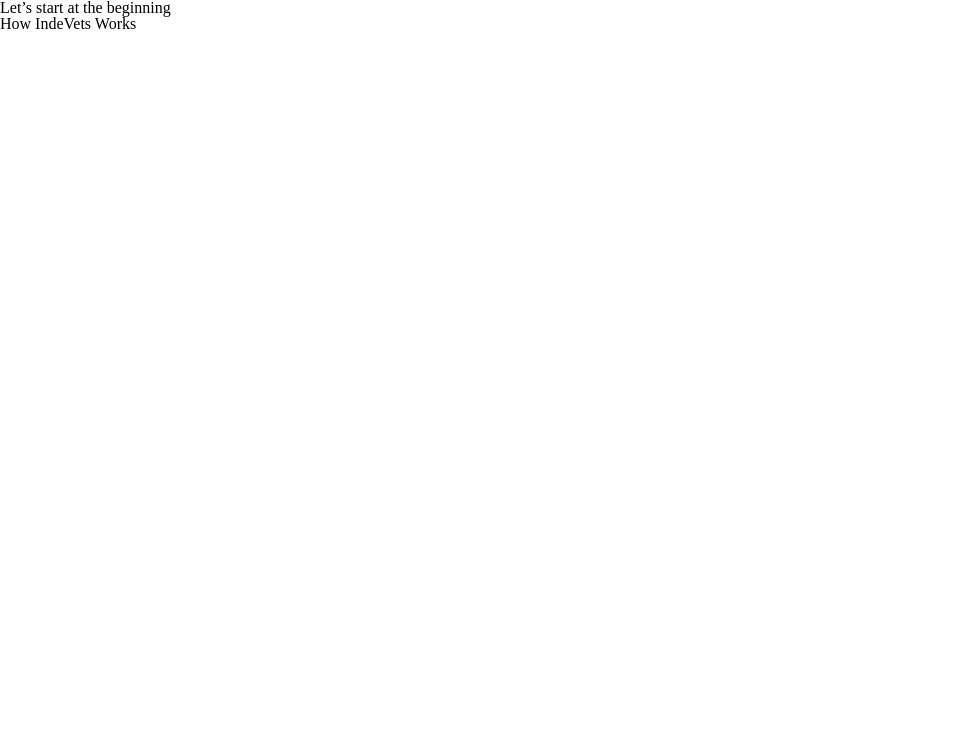
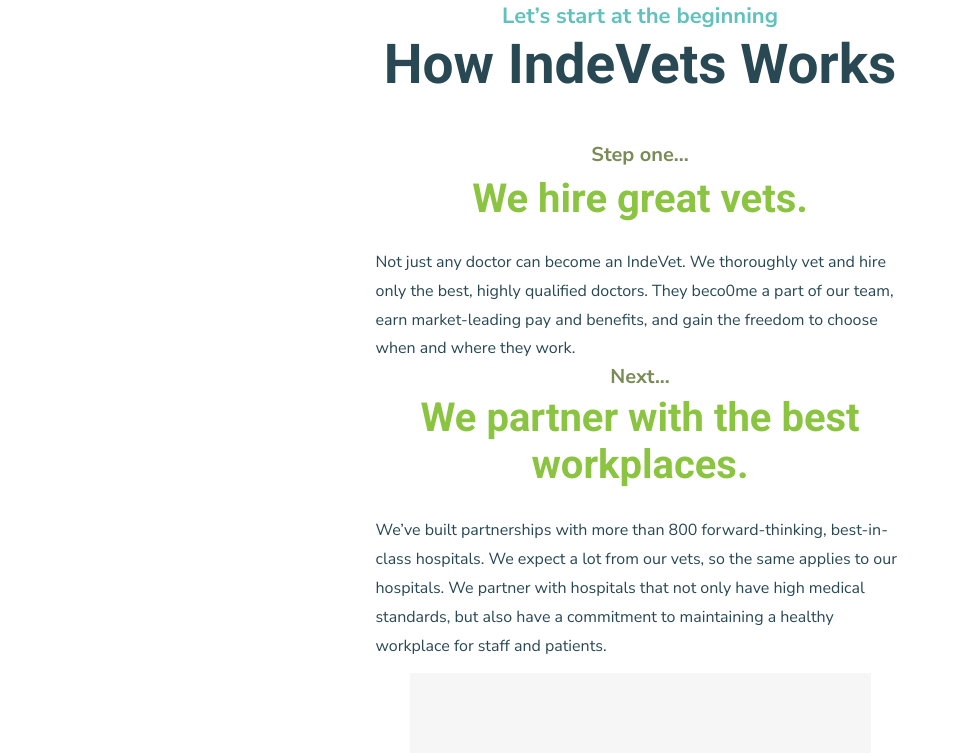
Before and after one commit to klevoDev/3-indevets, a plain HTML site: page index.html in a window 1280 px wide. Shown: the top 753 px of the page, without its empty margins (0-958 px from the left). Drawn offline with Linux system fonts and the light colour scheme.

Commit message:
add container

```diff
--- a/css/style.css
+++ b/css/style.css
@@ -0,0 +1,119 @@
+@import url('https://fonts.googleapis.com/css2?family=Roboto:wght@700&display=swap');
+@import url('https://fonts.googleapis.com/css2?family=Nunito+Sans:wght@400;700&display=swap');
+
+
+.wrapper {}
+
+
+.container {
+    max-width: 529px;
+    margin-left: auto;
+    margin-right: auto;
+}
+
+
+.page {}
+
+
+.topic {
+    font-family: 'Nunito Sans';
+    font-weight: 700;
+    font-size: 20px;
+    line-height: 135%;
+    color: #798B56;
+    text-align: center;
+}
+
+.subheading {
+    font-family: 'Roboto';
+    font-weight: 700;
+    font-size: 40px;
+    line-height: 117%;
+    text-align: center;
+    color: #8BC441;
+}
+
+.text {
+    font-family: 'Nunito Sans';
+    font-weight: 400;
+    font-size: 16px;
+    line-height: 181%;
+    color: #284854;
+}
+
+
+.indevets {
+    margin-bottom: 44px;
+}
+
+.indevets__topic {
+    font-family: 'Nunito Sans';
+    font-style: normal;
+    font-weight: 700;
+    font-size: 22px;
+    line-height: 150%;
+    text-align: center;
+    color: #60C1BD;
+}
+
+.indevets__heading {
+    font-family: 'Roboto';
+    font-style: normal;
+    font-weight: 700;
+    font-size: 55px;
+    line-height: 116%;
+    text-align: center;
+    color: #284854;
+}
+
+
+.step {
+    margin-bottom: 43px;
+}
+
+.step__topic {
+    margin-bottom: 8px;
+}
+
+.step__subheading {
+    margin-bottom: 25px;
+}
+
+.step__text {}
+
+
+
+.next {
+    margin-bottom: 10px;
+}
+
+.next__topic {
+    margin-bottom: 5px;
+}
+
+.next__subheading {
+    margin-bottom: 27px;
+}
+
+.next__text {
+    margin-bottom: 12px;
+}
+
+.next__wrap-image {
+    text-align: center;
+}
+
+.next__image {}
+
+
+.result {}
+
+.result__topic {
+    margin-bottom: 10px;
+}
+
+.result__subheading {
+    margin-bottom: 20px;
+}
+
+.result__text {}
--- a/index.html
+++ b/index.html
@@ -14,25 +14,60 @@
     <div class="wrapper">
         <main class="page">
 
-            <section class="indevets">
-                <p class="indevets__text">
-                    Let’s start at the beginning
-                </p>
-                <h1 class="indevets__subheading">
-                    How IndeVets Works
-                </h1>
+            <section class="page__indevets indevets">
+                <div class="container">
+                    <p class="indevets__topic">
+                        Let’s start at the beginning
+                    </p>
+                    <h1 class="indevets__heading">
+                        How IndeVets Works
+                    </h1>
+                </div>
             </section>
 
-            <sectinon class="step-one">
-
+            <sectinon class="page__step step">
+                <div class="container">
+                    <p class="step__topic topic">
+                        Step one...
+                    </p>
+                    <h2 class="step__subheading subheading">
+                        We hire great vets.
+                    </h2>
+                    <p class="step__text text">
+                        Not just any doctor can become an IndeVet. We thoroughly vet and hire only the best, highly qualified doctors. They beco0me a part of our team, earn market-leading pay and benefits, and gain the freedom to choose when and where they work.
+                    </p>
+                </div>
             </sectinon>
 
-            <sectinon class="next">
+            <section class="page__nex next">
+                <div class="container">
+                    <p class="next__topic topic">
+                        Next...
+                    </p>
+                    <h2 class="next__subheading subheading">
+                        We partner with the best workplaces.
+                    </h2>
+                    <p class="next__text text">
+                        We’ve built partnerships with more than 800 forward-thinking, best-in-class hospitals. We expect a lot from our vets, so the same applies to our hospitals. We partner with hospitals that not only have high medical standards, but also have a commitment to maintaining a healthy workplace for staff and patients.
+                    </p>
+                    <div class="next__wrap-image">
+                        <img class="next__image" src="./img/veterinarian-work.png" alt="veterinarian helping dog">
+                    </div>
+                </div>
+            </section>
 
-            </sectinon>
-
-            <section class="result">
-
+            <section class="page__result result">
+                <div class="container">
+                    <p class="result__topic topic">
+                        The result?
+                    </p>
+                    <h2 class="result__subheading subheading">
+                        Happy vets. Happy hospitals. Better medicine.
+                    </h2>
+                    <p class="result__text text">
+                        When doctors are in control of their schedules, they’re happier. Same goes for hospital teams who can breathe easier about their staffing. Together, our doctors and hospital partners are making the world of veterinary medicine a better, happier place.
+                    </p>
+                </div>
             </section>
 
         </main>
```
Also changed, not shown: 1 other file.
